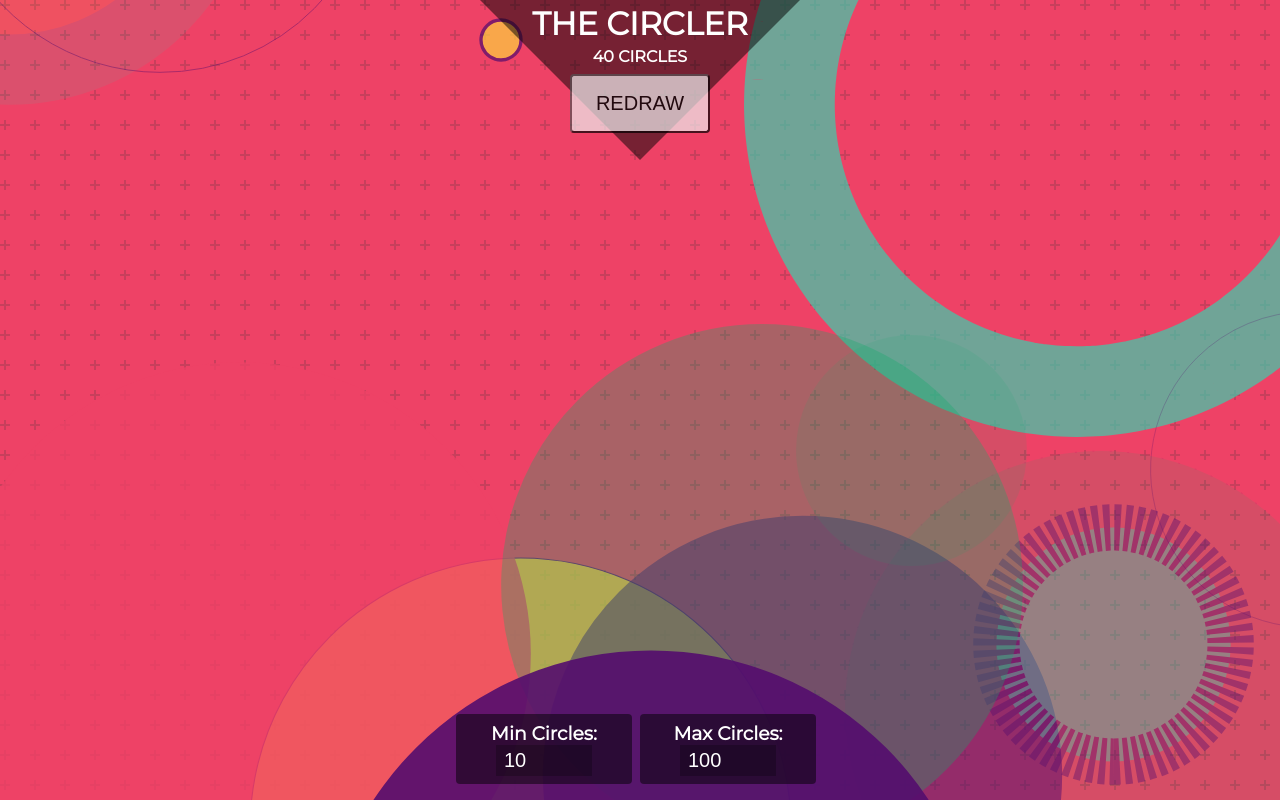
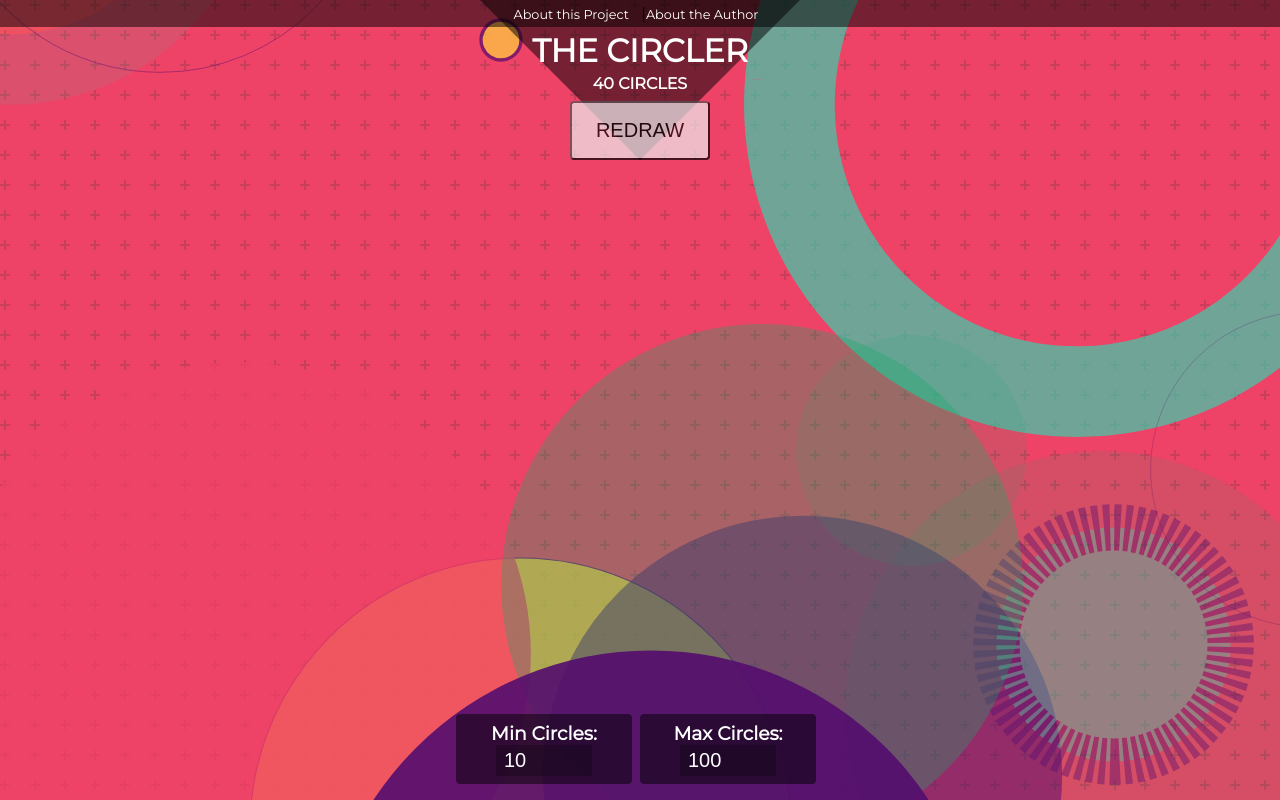
Before and after one commit to drinkingtheink/circle-generator, a React (Create React App) app: page / in a window 1280 px wide. Built offline with nearby package versions, Linux system fonts and the light colour scheme.

Commit message:
About section.

```diff
--- a/src/App.scss
+++ b/src/App.scss
@@ -116,6 +116,23 @@ button {
   }
 }
 
+// about
+  .about {
+    background-color: rgba(black, .5);
+    padding: .25rem;
+
+    .about-link {
+      font-size: .8rem !important;
+      text-decoration: none !important;
+      color: white !important;
+      margin-right: .5rem;
+
+      &:hover {
+        color: yellow !important;
+      }
+    }
+  }
+
 // edit panel
 
 @media only screen and (max-width: 600px) {
--- a/src/containers/IlloContainer.js
+++ b/src/containers/IlloContainer.js
@@ -14,7 +14,9 @@ class IlloContainer extends Component {
       currentPalette: null,
       slideshow: true,
       maxCircles: 100,
-      minCircles: 10
+      minCircles: 10,
+      repoLink: 'https://github.com/drinkingtheink/circle-generator',
+      portfolioLink: 'http://drinkingtheink.github.io'
     }
     this.generateCircleModel = this.generateCircleModel.bind(this);
     this.updateMaxCirclesCount = this.updateMaxCirclesCount.bind(this);
@@ -108,6 +110,10 @@ class IlloContainer extends Component {
         <span className="arrow" />
 
         <header className="illustration-header">
+          <section className="about">
+            <a href={this.state.repoLink} className="about-link" target="_blank"  rel="noopener noreferrer">About this Project</a> |
+            <a href={this.state.portfolioLink} className="about-link" target="_blank"  rel="noopener noreferrer">About the Author</a>
+          </section>
           <h1>The Circler</h1>
           <h2>{this.state.circleCount} Circles</h2>
           <button className="regenerate" onClick={this.generateCircleModel}>Redraw</button>
```
